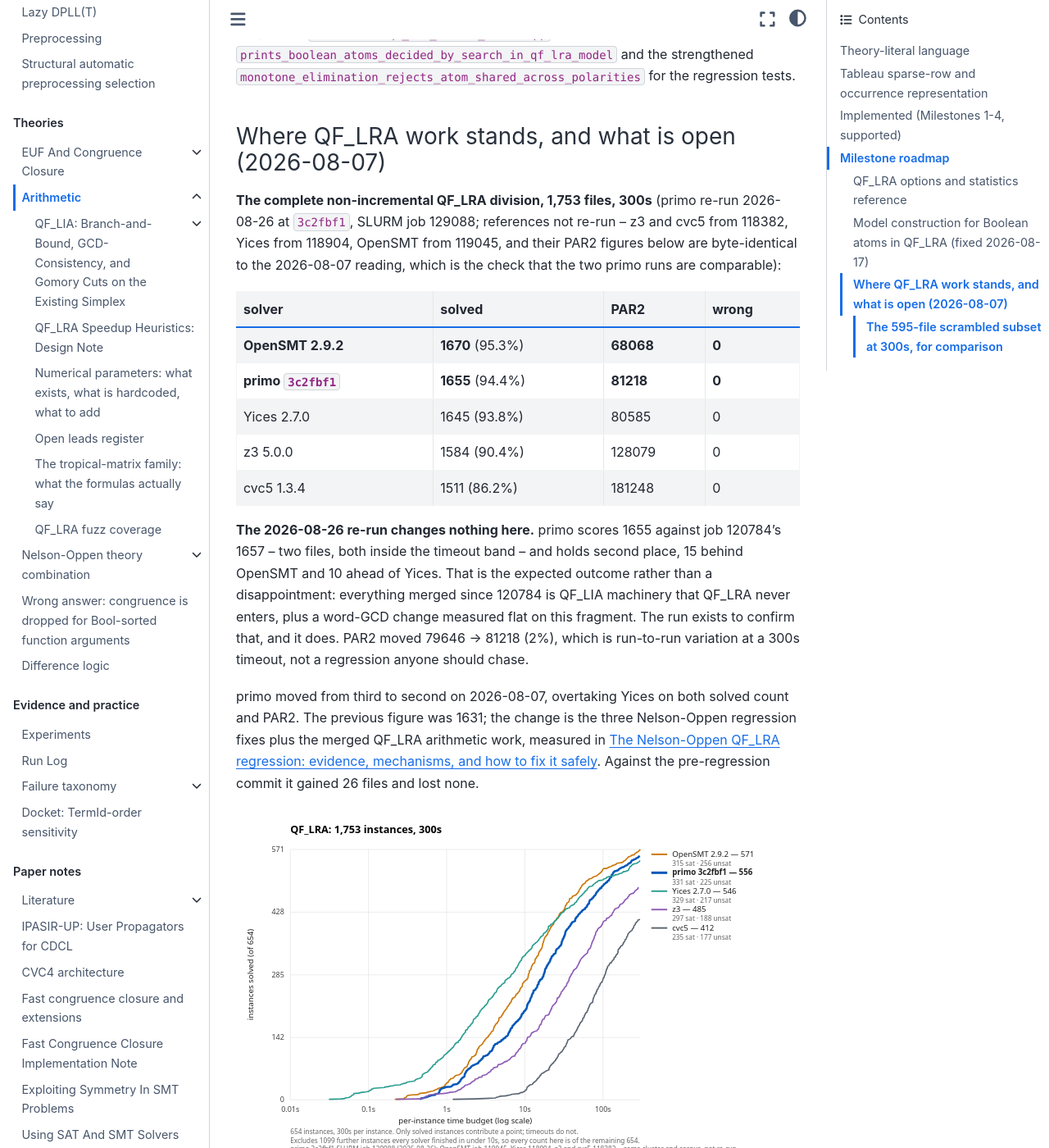
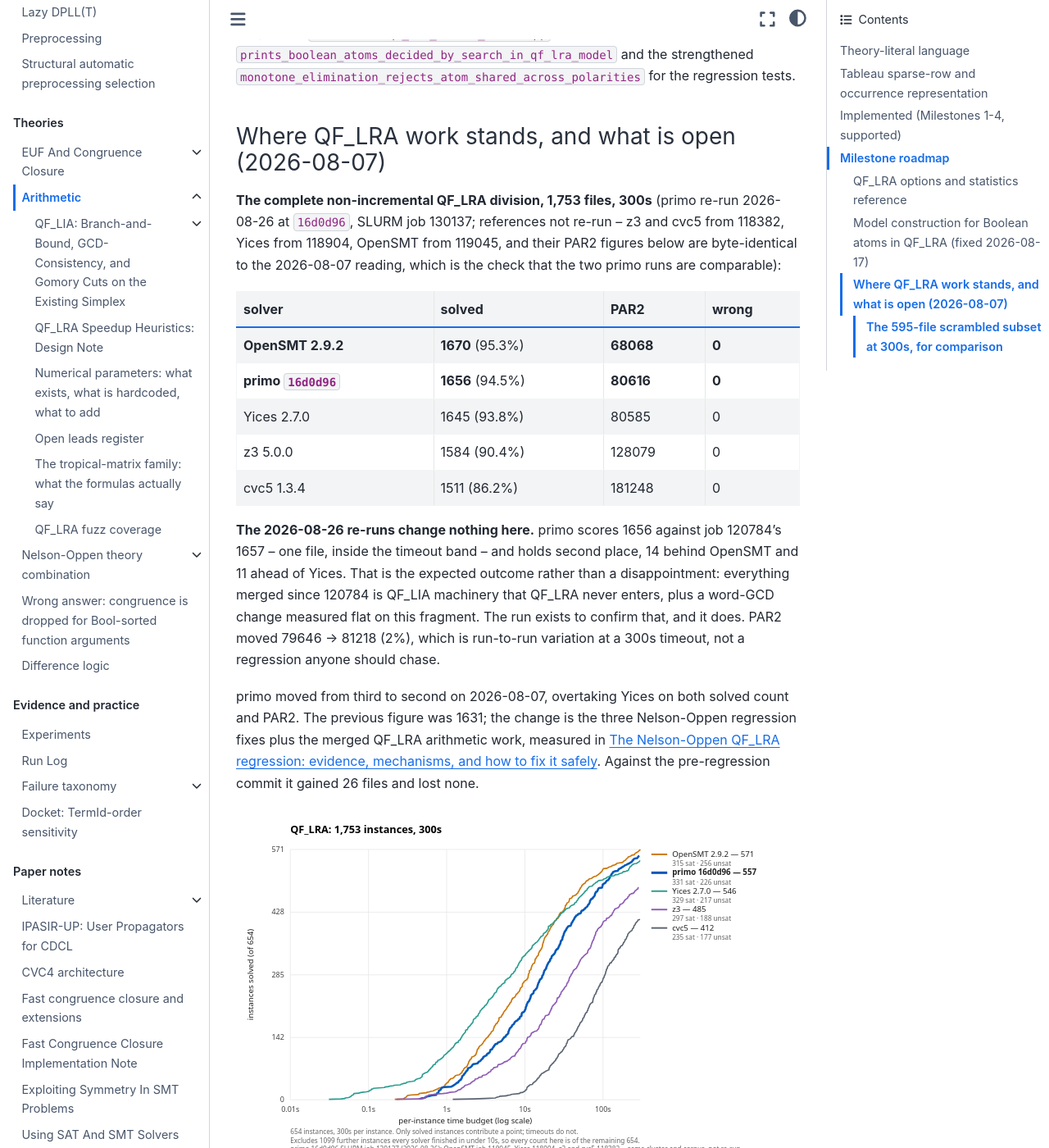
Before and after one commit to primo-solver/primo, a Jupyter Book: the page built from docs/arithmetic.md, in a window 1280 px wide and 1400 px high, scrolled down 31768 px. Shown: the whole window at 82% size. Built offline with Jupyter Book 1.0.4 settings and Sphinx 7.4.7 and the Sphinx Book theme 1.1.4, drawn with Linux system fonts in a browser that asks for light colours; some of the changed text lies outside the part shown.

Commit message:
Refresh the three cactus plots at the current tip
primo re-run on all three divisions at 16d0d96, references untouched:
QF_LIA job 130136 (13,306 files, 60s), QF_LRA 130137 (1,753, 300s),
QF_UFLRA 130138 (1,284, 120s).

QF_LIA reads 9,046 answered against 9,031 at 3c2fbf1, and that is the
cutoff rather than a change: 24 files gained and 9 lost, every one
finishing between 54.1s and 60.0s against a 60s limit, zero answer
contradictions. Nothing merged since touches QF_LIA, and the table says
so rather than leaving +15 to be read as progress.

QF_LRA is 1,656 against 1,655, still second -- 14 behind OpenSMT, 11
ahead of Yices. QF_UFLRA is 1,272 (761/511), identical to the previous
reading; solved-row time 816.81s against 805.52s, which is run-to-run
variation at a 120s timeout.

Dependent numbers updated with the tables rather than left stale: the
QF_LRA per-budget row, and the two sentences quoting the gaps to OpenSMT
and Yices.

Co-Authored-By: Claude Opus 5 <noreply@anthropic.com>

````diff
--- a/docs/arithmetic.md
+++ b/docs/arithmetic.md
@@ -1227,7 +1227,7 @@ for the regression tests.
 ### Where QF_LRA work stands, and what is open (2026-08-07)
 
 **The complete non-incremental QF_LRA division, 1,753 files, 300s**
-(primo re-run 2026-08-26 at `3c2fbf1`, SLURM job 129088; references not
+(primo re-run 2026-08-26 at `16d0d96`, SLURM job 130137; references not
 re-run -- z3 and cvc5 from 118382, Yices from 118904, OpenSMT from 119045,
 and their PAR2 figures below are byte-identical to the 2026-08-07 reading,
 which is the check that the two primo runs are comparable):
@@ -1235,14 +1235,14 @@ which is the check that the two primo runs are comparable):
 | solver | solved | PAR2 | wrong |
 |---|---|---|---|
 | **OpenSMT 2.9.2** | **1670** (95.3%) | **68068** | **0** |
-| **primo `3c2fbf1`** | **1655** (94.4%) | **81218** | **0** |
+| **primo `16d0d96`** | **1656** (94.5%) | **80616** | **0** |
 | Yices 2.7.0 | 1645 (93.8%) | 80585 | 0 |
 | z3 5.0.0 | 1584 (90.4%) | 128079 | 0 |
 | cvc5 1.3.4 | 1511 (86.2%) | 181248 | 0 |
 
-**The 2026-08-26 re-run changes nothing here.** primo scores 1655 against
-job 120784's 1657 -- two files, both inside the timeout band -- and holds
-second place, 15 behind OpenSMT and 10 ahead of Yices. That is the expected
+**The 2026-08-26 re-runs change nothing here.** primo scores 1656 against
+job 120784's 1657 -- one file, inside the timeout band -- and holds second
+place, 14 behind OpenSMT and 11 ahead of Yices. That is the expected
 outcome rather than a disappointment: everything merged since 120784 is
 QF_LIA machinery that QF_LRA never enters, plus a word-GCD change measured
 flat on this fragment. The run exists to confirm that, and it does. PAR2
@@ -1268,7 +1268,7 @@ range stops being dominated by the shared easy majority. **The counts in the
 legend are therefore of 656, not of 1,753** -- the table above has the full
 numbers. Regenerate with `--drop-solved-by-all-under 10`; omit that flag for
 the unfiltered version. Legend entries carry each solver's sat/unsat split
-below the total. primo is job 129088 at `3c2fbf1` (2026-08-26); the
+below the total. primo is job 130137 at `16d0d96` (2026-08-26); the
 references are jobs 119045, 118904 and 118382, not re-run.
 ```
 
@@ -1281,7 +1281,7 @@ budgets and overtakes Yices only between 60s and 300s:
 |---|---|---|---|---|---|---|
 | OpenSMT | 868 | 1103 | **1370** | **1527** | **1595** | **1670** |
 | Yices | **1003** | **1173** | 1428 | 1525 | 1575 | 1645 |
-| primo `3c2fbf1` | 795 | 1068 | 1301 | 1460 | 1537 | 1655 |
+| primo `16d0d96` | 800 | 1066 | 1303 | 1463 | 1537 | 1656 |
 | z3 | 861 | 1028 | 1227 | 1346 | 1430 | 1584 |
 | cvc5 | 711 | 945 | 1118 | 1209 | 1296 | 1511 |
 
@@ -1302,7 +1302,7 @@ and per-dispatch overhead that dominates long searches; on instances that
 finish in under a tenth of a second there is nothing to recover and the
 cross-link change's larger `RowEntry` is the visible term.
 
-**OpenSMT still leads at 300s; primo is second, 15 behind it and 10 ahead of
+**OpenSMT still leads at 300s; primo is second, 14 behind it and 11 ahead of
 Yices** (13 and 12 at the 2026-08-07 reading). Two separate lessons sit in that sentence, and they are worth keeping
 apart.
 
````
Also changed, not shown: docs/qf-lia-branch-and-bound.md (+7 -2 lines), docs/qf-uflra-model-guided-performance.md (+5 -5 lines), docs/_static/qf-lia-cactus.svg, docs/_static/qf-lra-cactus.svg, docs/_static/qf-uflra-cactus.svg.
